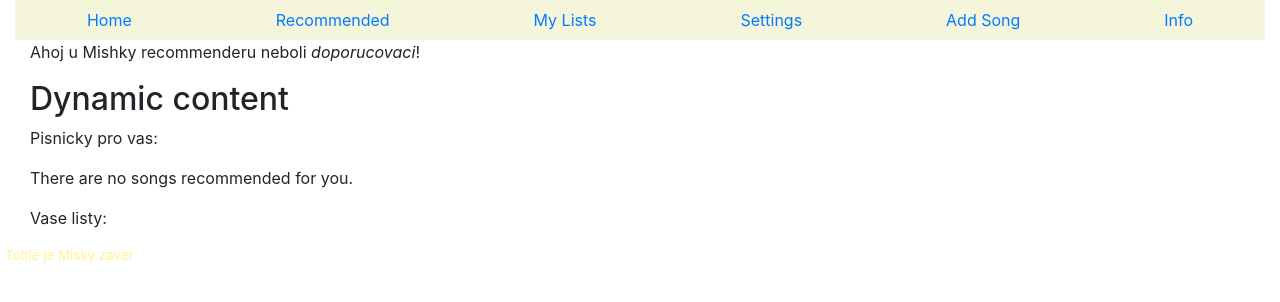
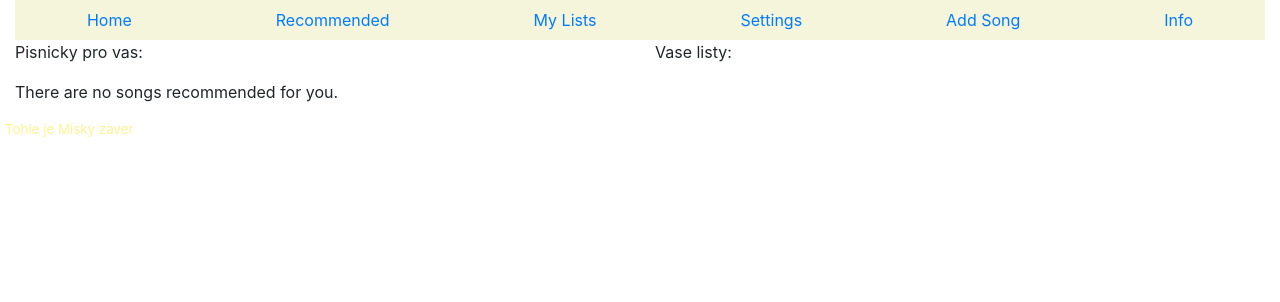
Before and after one commit to Mvystrcilova/songRecommender, a Django app: page /songRecommender/index/ in a window 1280 px wide. Shown: the top 302 px of the page. Run offline with Django 3.2, Linux system fonts and the light colour scheme; data that the repository does not hold is empty; some libraries are stand-ins or nearby versions.

Commit message:
Added second column

```diff
--- a/songRecommender/templates/base_generic.html
+++ b/songRecommender/templates/base_generic.html
@@ -37,7 +37,7 @@
           </li>
         </ul>
      {% endblock %}
-      <div class="col-sm-10 ">{% block content %}{% endblock %}</div>
+      {% block content %}{% endblock %}
   </div>
 
  <!-- Spodek co je vsude -->
--- a/songRecommender/templates/songRecommender/index.html
+++ b/songRecommender/templates/songRecommender/index.html
@@ -1,8 +1,8 @@
 {% extends "base_generic.html" %}
 
 {% block content %}
-  <p>Ahoj u Mishky recommenderu neboli <em>doporucovaci</em>!</p>
-  <h2>Dynamic content</h2>
+    <div class="row">
+<div class="col-md-6">
     <p>Pisnicky pro vas:</p>
     {% if home_list %}
     <ul class = "list-group">
@@ -15,7 +15,10 @@
     {% else %}
     <p>There are no songs recommended for you.</p>
     {% endif %}
-      <p>Vase listy:</p>
+
+      </div>
+<div class="col-md-6">
+    <p>Vase listy:</p>
       <ul class="list-group">
       {% for list in my_lists %}
         <li class="list-group-item">
@@ -23,4 +26,6 @@
         </li>
       {% endfor %}
       </ul>
+</div>
+    </div>
 {% endblock %}
```
